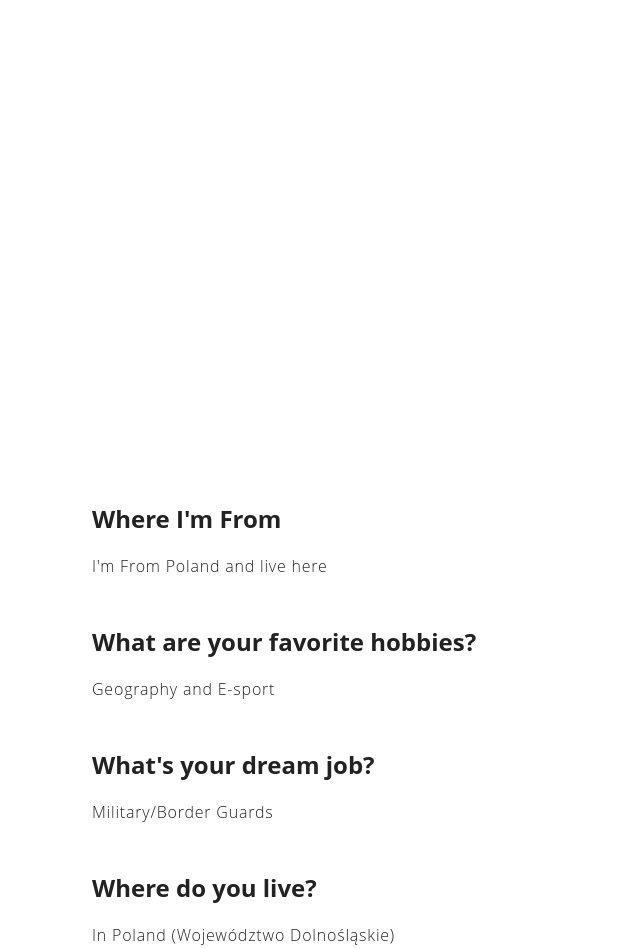
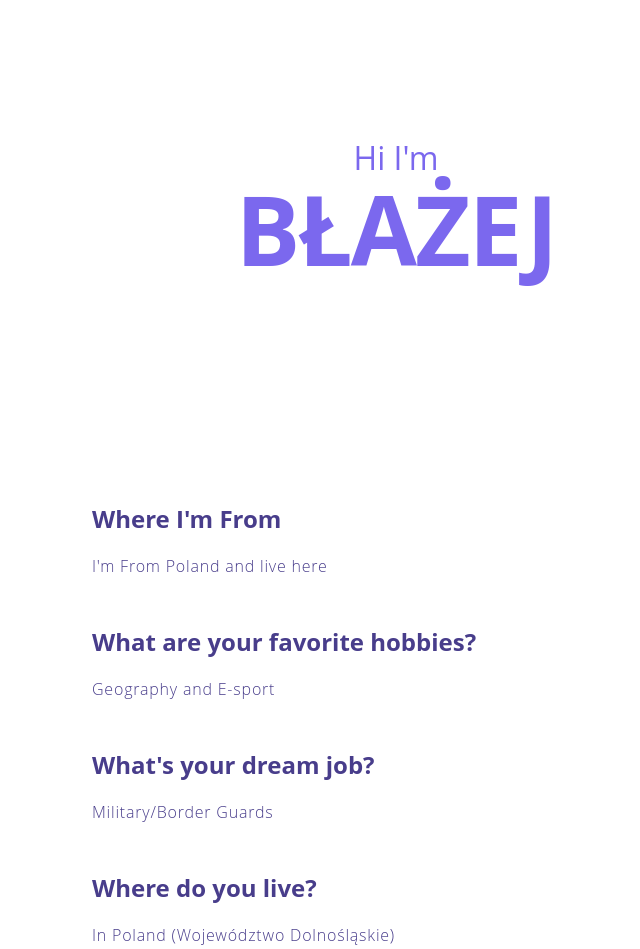
Before and after one commit to SzczamDoZlewu/jakies-gowno, a plain HTML site: page index.html in a window 1280 px wide. Shown: the top 949 px of the page, without its empty margins (244-884 px from the left). Drawn offline with Linux system fonts and the light colour scheme; files that its build step writes are made by us from their sources.

Commit message:
Update style.css

```diff
--- a/style.css
+++ b/style.css
@@ -1,5 +1,5 @@
 body {
-    color: #222222;
+    color: #483D8B;
     font-size: 1em;
     font-family: "Open Sans", "Helvetica Neue", sans-serif;
 }
@@ -20,7 +20,7 @@ body {
 .masthead-intro {
     margin-bottom: 0.1em;
     font-size: 2em;
-    color: #ffffff;
+    color: #7B68EE;
 }
 
 .masthead-heading {
@@ -29,7 +29,7 @@ body {
     font-size: 6em;
     letter-spacing: -0.02em;
     text-transform: uppercase;
-    color: #ffffff;
+    color: #7B68EE;
 }
 
 .details {
```
